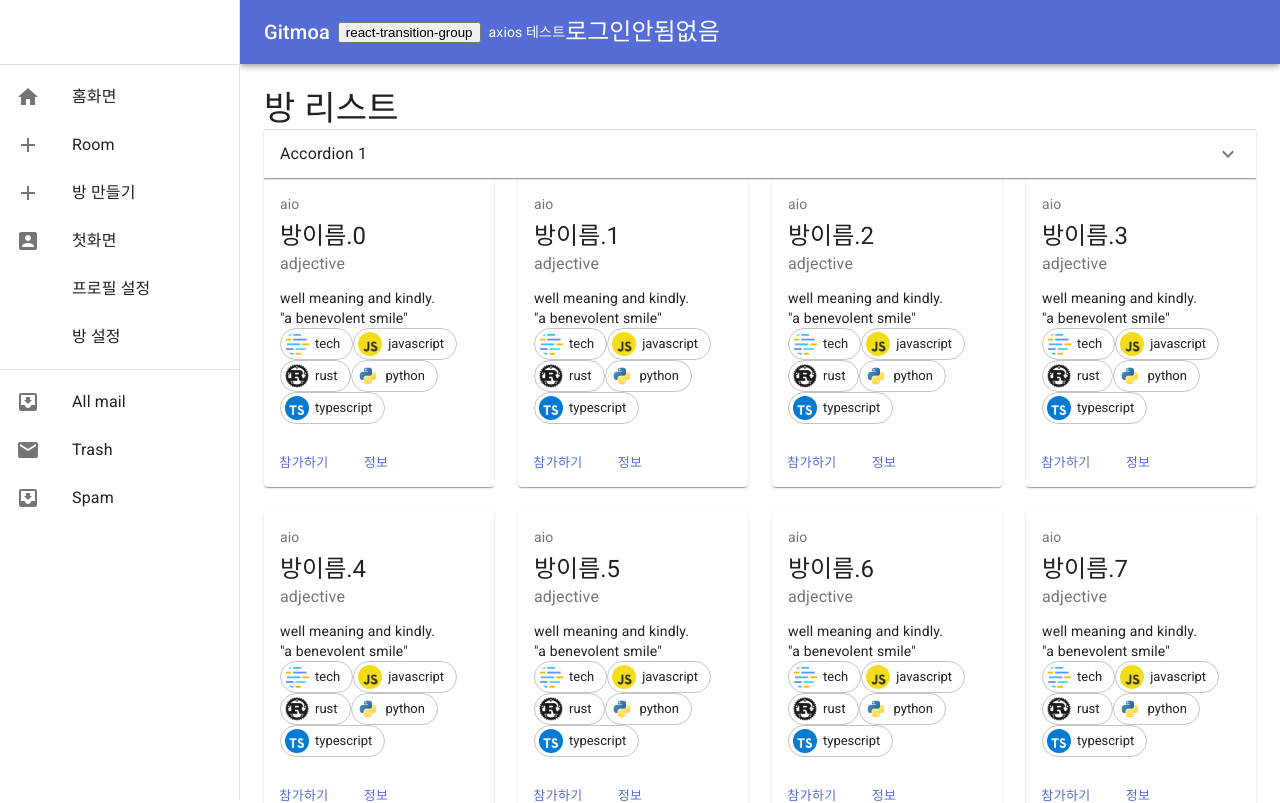
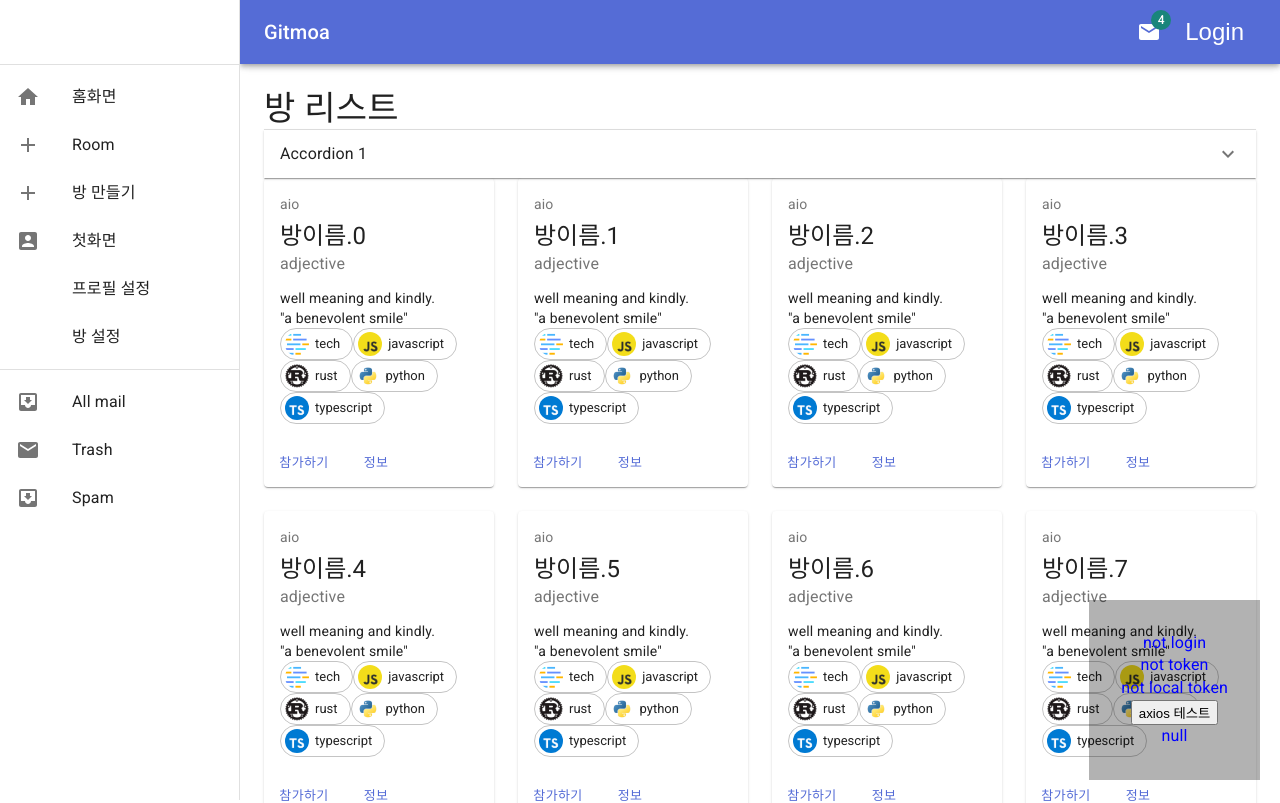
Before and after one commit to aio39/Gitmoa, a Next.js app in the folder frontend/: page /room in a window 1280 px wide. Shown: the top 803 px of the page. Built offline with nearby package versions, Linux system fonts and the light colour scheme; no server answers.

Commit message:
#9 Login Update

```diff
--- a/frontend/src/components/CustomModal.tsx
+++ b/frontend/src/components/CustomModal.tsx
@@ -3,11 +3,15 @@ import { makeStyles, Theme, createStyles } from '@material-ui/core/styles'
 import Modal from '@material-ui/core/Modal'
 import Backdrop from '@material-ui/core/Backdrop'
 import Fade from '@material-ui/core/Fade'
-import { Paper } from '@material-ui/core'
+import { IconButton, Paper } from '@material-ui/core'
 import { addPropsToChildren } from '~/util'
 
 const useStyles = makeStyles((theme: Theme) =>
   createStyles({
+    button: {
+      borderRadius: '0.5rem',
+      color: 'white',
+    },
     modal: {
       display: 'flex',
       alignItems: 'center',
@@ -22,7 +26,7 @@ const useStyles = makeStyles((theme: Theme) =>
   })
 )
 
-const CustomModal = ({ children }) => {
+const CustomModal = ({ children, text }) => {
   const classes = useStyles()
   const [open, setOpen] = React.useState(false)
   const handleOpen = () => {
@@ -33,10 +37,10 @@ const CustomModal = ({ children }) => {
   }
 
   return (
-    <>
-      <button type="button" onClick={handleOpen}>
-        react-transition-group
-      </button>
+    <div>
+      <IconButton type="button" onClick={handleOpen} className={classes.button}>
+        {text}
+      </IconButton>
       <Modal
         aria-labelledby="transition-modal-title"
         aria-describedby="transition-modal-description"
@@ -50,16 +54,10 @@ const CustomModal = ({ children }) => {
         }}
       >
         <Fade in={open}>
-          {/* <div className={classes.paper}>
-            <h2 id="transition-modal-title">Transition modal</h2>
-            <p id="transition-modal-description">
-              react-transition-group animates me.
-            </p>
-          </div> */}
           <Paper>{addPropsToChildren(children, { handleClose })}</Paper>
         </Fade>
       </Modal>
-    </>
+    </div>
   )
 }
 
--- /dev/null
+++ b/frontend/src/components/DevLoginStatusViewer.tsx
@@ -0,0 +1,61 @@
+import { Box, makeStyles } from '@material-ui/core'
+import axios from 'axios'
+import React, { useCallback, useState } from 'react'
+import { FC } from 'react'
+import { authTokenVar, isLoggedInVar } from '~/apollo'
+import { ACCESS_TOKEN } from '~/constants'
+
+const useStyles = makeStyles({
+  root: {
+    backgroundColor: 'rgba(0,0,0,0.3)',
+    color: 'blue',
+    display: 'flex',
+    flexDirection: 'column',
+    justifyContent: 'center',
+    alignItems: 'center',
+    textAlign: 'left',
+    fontSize: '1rem',
+    maxWidth: '20rem',
+    padding: '2rem',
+  },
+})
+
+const DevLoginStatusViewer: FC = () => {
+  const classes = useStyles()
+  const [axiosResult, setAxiosResult] = useState(null)
+
+  const axiosTest = useCallback(async () => {
+    axios
+      .get('/')
+      .then((res) => {
+        console.log('axios test', res)
+        setAxiosResult(res)
+      })
+      .catch((err) => {
+        console.log('axios test err', err)
+        setAxiosResult(err)
+      })
+  }, [])
+
+  return (
+    <Box
+      className={classes.root}
+      zIndex="tooltip"
+      position="fixed"
+      bottom="20px"
+      right="20px"
+    >
+      <div>{isLoggedInVar() ? 'login' : 'not login'}</div>
+      <div>{authTokenVar()?.substring(0, 10) || 'not token'}</div>
+      <div>
+        {(process.browser && localStorage.getItem(ACCESS_TOKEN))
+          ?.toString()
+          .split('.')[2] || 'not local token'}
+      </div>
+      <button onClick={axiosTest}>axios 테스트</button>
+      <div>{JSON.stringify(axiosResult)}</div>
+    </Box>
+  )
+}
+
+export default DevLoginStatusViewer
--- a/frontend/src/components/LogoutDiv.tsx
+++ b/frontend/src/components/LogoutDiv.tsx
@@ -1,6 +1,8 @@
 import { Box, Button, Link, makeStyles, Typography } from '@material-ui/core'
+import { useRouter } from 'next/router'
 import React from 'react'
 import { GoMarkGithub } from 'react-icons/go'
+import { resetLoginData } from '~/util'
 
 const useStyles = makeStyles({
   root: {
@@ -10,7 +12,7 @@ const useStyles = makeStyles({
     alignItems: 'center',
     padding: '3rem',
     '& > *:not(:last-child)': {
-      marginBottom: '1rem',
+      marginBottom: '2rem',
     },
     '& h1': {
       fontFamily: 'fantasy',
@@ -30,25 +32,34 @@ const useStyles = makeStyles({
         marginRight: '0.5rem',
       },
     },
+    '& .buttonWrapper': {
+      width: '100%',
+      justifyContent: 'center',
+      display: 'flex',
+      gap: '1rem',
+    },
   },
 })
 
 const GithubLoginDiv = ({ handleClose }) => {
   const classes = useStyles()
+  const router = useRouter()
 
   return (
     <div className={classes.root}>
-      <Typography variant="h1">Gitmoa</Typography>
-      <Typography variant="h4">Github Oauth로 로그인합니다.</Typography>
-      <Box>
-        <Link href="http://localhost:4000/auth/">
-          <Button aria-label="Github Login Button" className="github">
-            <GoMarkGithub />
-            Login with GitHub
-          </Button>
-        </Link>
+      <Typography variant="h4">로그아웃 하시겠습니까?.</Typography>
+      <div className="buttonWrapper">
         <Button
-          className="cancel"
+          color="primary"
+          variant="contained"
+          onClick={(e) => {
+            resetLoginData()
+            router.push('/')
+          }}
+        >
+          Ok, Logout
+        </Button>
+        <Button
           variant="contained"
           color="secondary"
           size="small"
@@ -56,7 +67,7 @@ const GithubLoginDiv = ({ handleClose }) => {
         >
           close
         </Button>
-      </Box>
+      </div>
     </div>
   )
 }
--- a/frontend/src/components/layout.tsx
+++ b/frontend/src/components/layout.tsx
@@ -1,4 +1,4 @@
-import React from 'react'
+import React, { useState } from 'react'
 import AppBar from '@material-ui/core/AppBar'
 import CssBaseline from '@material-ui/core/CssBaseline'
 import Divider from '@material-ui/core/Divider'
@@ -24,13 +24,16 @@ import Link from 'next/link'
 import HomeIcon from '@material-ui/icons/Home'
 import AddIcon from '@material-ui/icons/Add'
 import AccountBoxIcon from '@material-ui/icons/AccountBox'
-import { Button, Container } from '@material-ui/core'
+import { Badge, Button, Container, Menu, MenuItem } from '@material-ui/core'
 import { useMe } from '~/hooks/useMe'
 import CustomModal from './CustomModal'
 import GithubLoginDiv from './GihhubLoginDiv'
 import { authTokenVar, isLoggedInVar } from '~/apollo'
 import axios from 'axios'
 import LogoutDiv from './LogoutDiv'
+import { AccountCircle } from '@material-ui/icons'
+import useAnchor from '~/hooks/useAnchor'
+import DevLoginStatusViewer from './DevLoginStatusViewer'
 const navList: [string, string, React.ReactElement?][] = [
   ['/', '홈화면', <HomeIcon key={1} />],
   ['/room', 'Room', <AddIcon key={2} />],
@@ -77,6 +80,9 @@ const useStyles = makeStyles((theme: Theme) =>
       flexShrink: 1,
       padding: theme.spacing(3),
     },
+    grow: {
+      flexGrow: 1,
+    },
   })
 )
 
@@ -87,28 +93,19 @@ interface Props {
    */
   children: React.ReactNode
   window?: () => Window
+  isSearch?: boolean
 }
 
 export default function Layout(props: Props) {
-  const { window, children } = props
+  const { window, children, isSearch } = props
   const classes = useStyles()
   const theme = useTheme()
-  const [mobileOpen, setMobileOpen] = React.useState(false)
+  const [mobileOpen, setMobileOpen] = useState(false)
+  const [anchorEl, handleMenu, handleClose] = useAnchor()
   const { data } = useMe()
 
   const handleDrawerToggle = () => {
     setMobileOpen(!mobileOpen)
-  }
-
-  const axiosTest = async () => {
-    axios
-      .get('/')
-      .then((res) => {
-        console.log('axios test', res)
-      })
-      .catch((err) => {
-        console.log('axios test err', err)
-      })
   }
 
   const drawer = (
@@ -161,20 +158,23 @@ export default function Layout(props: Props) {
           <Typography variant="h6" noWrap>
             Gitmoa
           </Typography>
-          <Button color="inherit">
-            <CustomModal>
-              {isLoggedInVar() ? (
-                <GithubLoginDiv handleClose />
-              ) : (
-                <LogoutDiv handleClose />
-              )}
-            </CustomModal>
-          </Button>
-          <div onClick={axiosTest}>axios 테스트</div>
-          <Typography variant="h5">
-            {isLoggedInVar() ? '음그인' : '로그인안됨'}
-            {authTokenVar() || '없음'}
-          </Typography>
+          <div className={classes.grow}></div>
+          {!isLoggedInVar() && (
+            <div>
+              <IconButton aria-label="show 4 new mails" color="inherit">
+                <Badge badgeContent={4} color="secondary">
+                  <MailIcon />
+                </Badge>
+              </IconButton>
+            </div>
+          )}
+          <CustomModal text={isLoggedInVar() ? 'Logout' : 'Login'}>
+            {isLoggedInVar() ? (
+              <LogoutDiv handleClose />
+            ) : (
+              <GithubLoginDiv handleClose />
+            )}
+          </CustomModal>
         </Toolbar>
       </AppBar>
       <div className={classes.root}>
@@ -213,6 +213,7 @@ export default function Layout(props: Props) {
         </nav>
         <Container className={classes.content}>{children}</Container>
       </div>
+      {process.env.NODE_ENV === 'development' && <DevLoginStatusViewer />}
     </>
   )
 }
--- /dev/null
+++ b/frontend/src/hooks/useAnchor.tsx
@@ -0,0 +1,15 @@
+import { useState } from 'react'
+
+const useAnchor = () => {
+  const [anchorEl, setAnchorEl] = useState<null | HTMLElement>(null)
+  const handleMenu = (event: React.MouseEvent<HTMLElement>) => {
+    setAnchorEl(event.currentTarget)
+  }
+
+  const handleClose = () => {
+    setAnchorEl(null)
+  }
+  return [anchorEl, handleMenu, handleClose]
+}
+
+export default useAnchor
--- a/frontend/src/util.tsx
+++ b/frontend/src/util.tsx
@@ -1,4 +1,7 @@
+import { useRouter } from 'next/router'
 import React from 'react'
+import { authTokenVar, isLoggedInVar } from './apollo'
+import { ACCESS_TOKEN } from './constants'
 
 export function addPropsToReactElement(element, props) {
   if (React.isValidElement(element)) {
@@ -15,3 +18,11 @@ export function addPropsToChildren(children, props) {
     addPropsToReactElement(childElement, props)
   )
 }
+
+export function resetLoginData(): void {
+  localStorage.removeItem(ACCESS_TOKEN)
+  isLoggedInVar(false)
+  authTokenVar(null)
+
+  return null
+}
```
